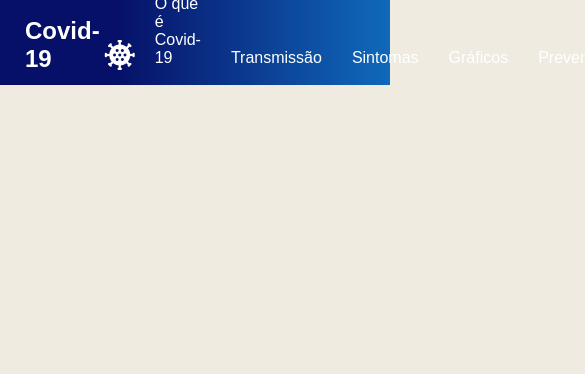
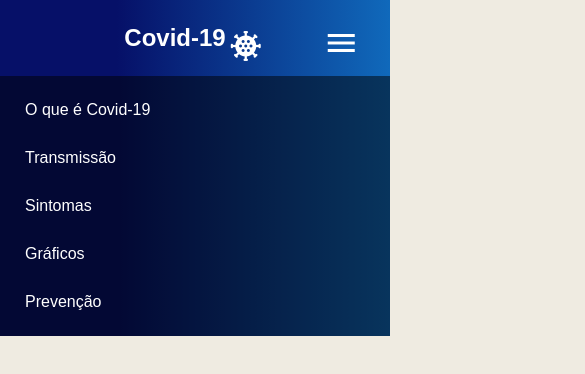
Before and after one commit to RamonBosi/Projetos-React, a React (Create React App) app in the folder projetos/: page / in a window 390 px wide. Shown: the top 374 px of the page, 585 px wide, since content can reach past the window. Built offline with nearby package versions, Linux system fonts and the light colour scheme.

Commit message:
Project "Covid-19"
Menu Responsiveness

```diff
--- a/projetos/src/Projects/Covid-19/components/Menu/index.js
+++ b/projetos/src/Projects/Covid-19/components/Menu/index.js
@@ -5,10 +5,16 @@ export default function CreateMenu(){
         <Menu>
             <MenuContent>
                 <div>
-                    <h2>Covid-19</h2>
+                    <span>
+                        <h2>Covid-19</h2>
+                        <div>
+                            <span></span>
+                            <span className = 'material-icons'>coronavirus</span>
+                        </div>
+                    </span>
                     <div>
                         <span></span>
-                        <span className = 'material-icons'>coronavirus</span>
+                        <span className = 'material-icons'>menu</span>
                     </div>
                 </div>
                 <nav>
@@ -18,6 +24,15 @@ export default function CreateMenu(){
                     <a href = ''>Gráficos</a>
                     <a href = ''>Prevenção</a>
                 </nav>
+                <div>
+                    <nav>
+                        <a href = ''>O que é Covid-19</a>
+                        <a href = ''>Transmissão</a>
+                        <a href = ''>Sintomas</a>
+                        <a href = ''>Gráficos</a>
+                        <a href = ''>Prevenção</a>
+                    </nav>
+                </div>
             </MenuContent>
         </Menu>
     )
--- a/projetos/src/Projects/Covid-19/components/Menu/styles.js
+++ b/projetos/src/Projects/Covid-19/components/Menu/styles.js
@@ -1,11 +1,16 @@
 import styled from 'styled-components'
 
 export const Menu = styled.header`
-    background-image: linear-gradient(
-            90deg, rgba(6, 16, 104, 1) 30%, rgba(16, 105, 187, 1)
-        );
+    background-image: linear-gradient(90deg, rgba(6, 16, 104, 1) 30%, rgba(16, 105, 187, 1));
     padding: 15px 25px 0 25px;
+    width: 100vw;
     height: 85px;
+    position: fixed;
+
+    @media(max-width: 770px){
+        height: auto;
+        padding: 10px 10px 0 10px;
+    }
 `
 
 export const MenuContent = styled.div`
@@ -14,6 +19,10 @@ export const MenuContent = styled.div`
     height: 100%;
 
     > div{
+
+        :nth-child(1){
+
+            > span{
                 display: flex;
                 color: var(--default-white);
                 padding: 0 0 10px 0;
@@ -24,11 +33,11 @@ export const MenuContent = styled.div`
                 }
 
                 > div{
-            align-self: flex-end;
                     display: grid;
                     grid-template-columns: 40px;
                     justify-items: center;
                     align-items: center;
+                    padding: 16px 0 0 0;
 
                     > span{
                         grid-area: 1 / 1 / 2 / 2;
@@ -46,6 +55,16 @@ export const MenuContent = styled.div`
                 }
             }
 
+            > div{
+                display: none;
+            }
+        }
+
+        :nth-child(3){
+            display: none;
+        }
+    }
+
     > nav{
         display: flex;
         align-items: flex-end;
@@ -58,8 +77,80 @@ export const MenuContent = styled.div`
             :hover{
                 border-radius: 5px 5px 0 0;
                 background-color: rgba(0, 0 ,0, .3);
-                border-bottom: 3px solid rgba(255,255,255,1);
+                border-bottom: 3px solid var(--default-white);
             }
         }
     }
+
+    @media(max-width: 770px){
+        flex-direction: column;
+        justify-content: center;
+        align-items: center;
+
+        > div{
+
+            :nth-child(1){
+                width: 100%;
+                display: grid;
+                grid-template-columns: 1fr 2fr 1fr;
+                justify-items: center;
+                align-items: center;
+
+                > span{
+                    grid-area: 1 / 2 / 2 / 3;
+                }
+
+                > div{
+                    grid-area: 1 / 3 / 2 / 4;
+                    display: grid;
+                    grid-template-columns: 40px;
+                    justify-items: center;
+                    align-items: center;
+                    cursor: pointer;
+                    margin: 0 0 0 15px;
+
+                    > span{
+                        grid-area: 1 / 1 / 2 / 2;
+
+                        :nth-child(1){
+                            z-index: 10;
+                            width: 40px;
+                            height: 40px;
+                        }
+
+                        &.material-icons{
+                            font-size: 3.6rem;
+                            color: var(--default-white);
+                        }
+                    }
+                }
+            }
+
+            :nth-child(3){
+                display: block;
+                background-color: rgba(0, 0, 0, 0.5);
+                width: 100vw;
+
+                > nav{
+                    display: flex;
+                    flex-direction: column;
+                    padding: 10px;
+
+                    > a{
+                        color: var(--default-white);
+                        padding: 15px;
+                        border-radius: 10px;
+
+                        :active{
+                            background-color: rgba(50, 97, 168, 0.4)
+                        }
+                    }
+                }
+            }
+        }
+
+        > nav{
+            display: none;
+        }
+    }
 `
```
Lines whose indentation alone changed are shown as unchanged.
